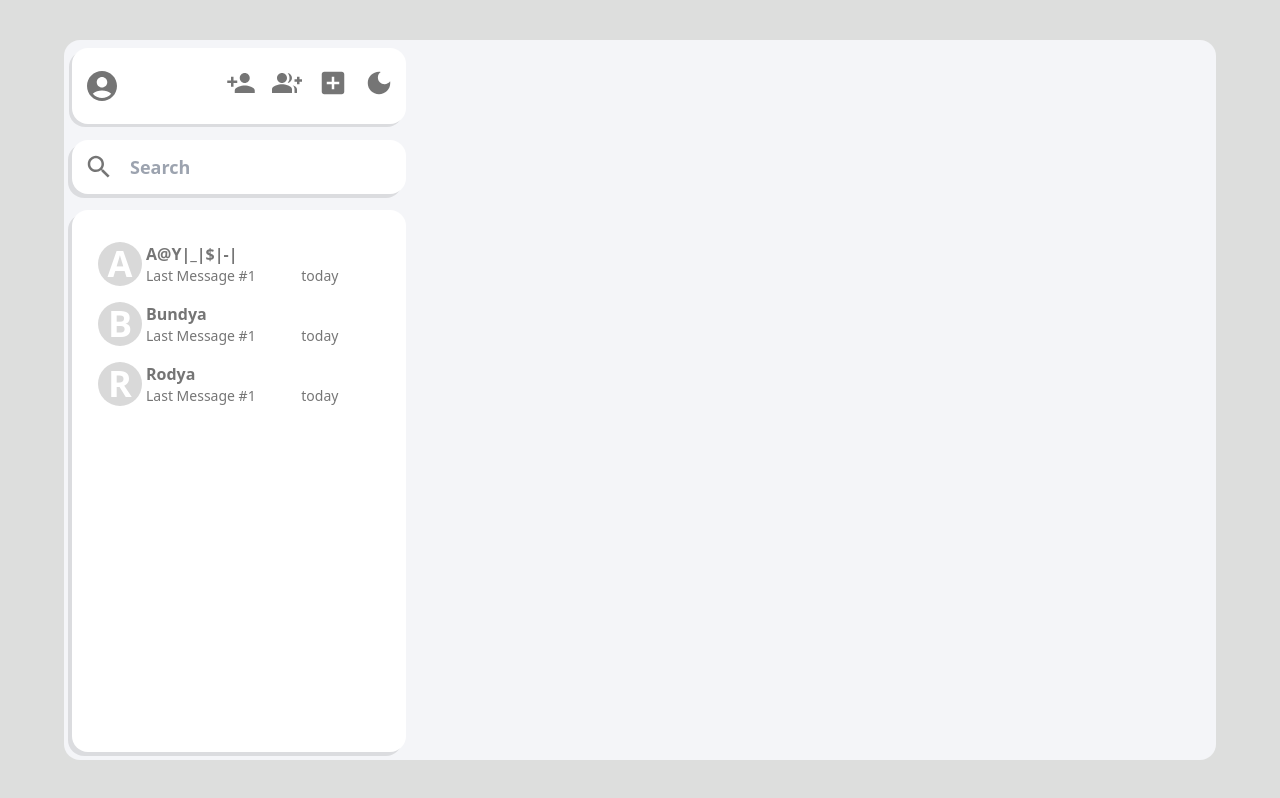
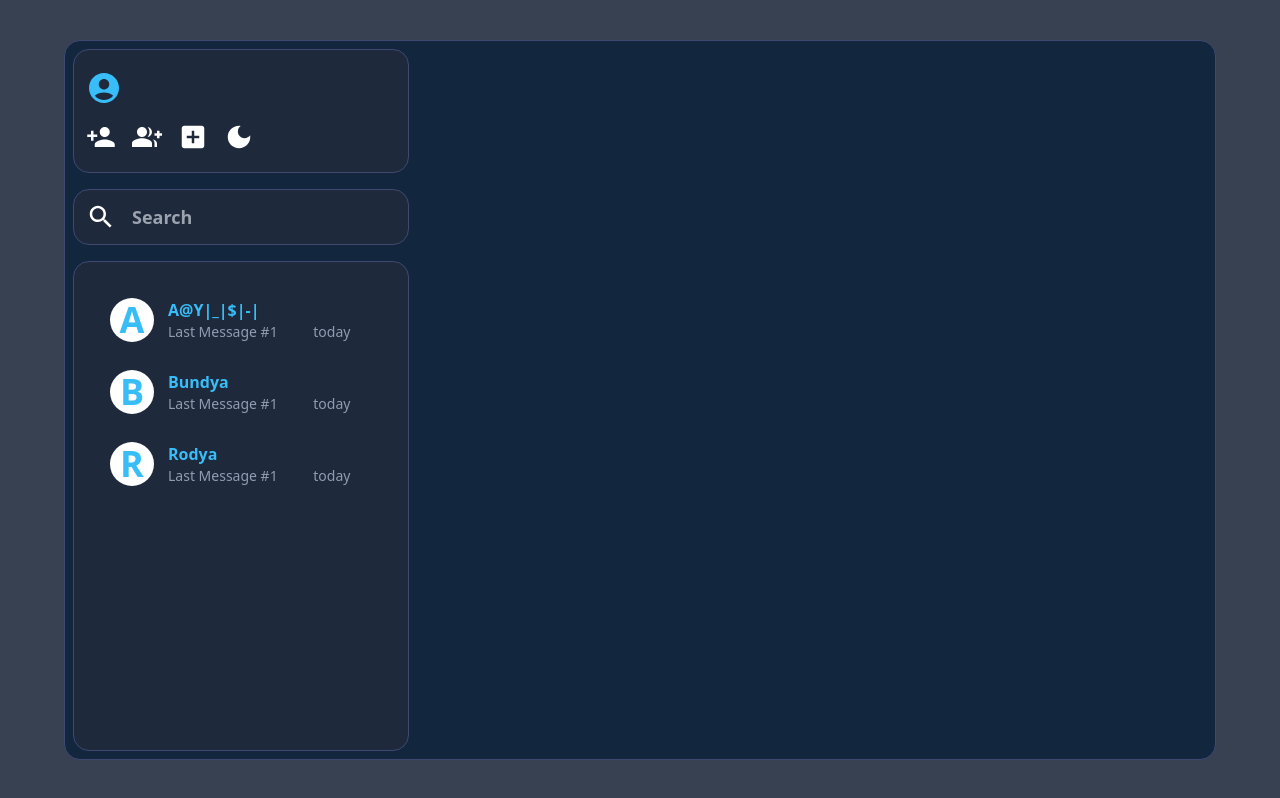
Before and after one commit to ayush11-ap/Backend_Projects, a React (Vite) app in the folder Chat_Application/: page /app in a window 1280 px wide. Built offline with nearby package versions, Linux system fonts and the light colour scheme.

Commit message:
Day 9 of Creating Chat Application

```diff
--- a/Chat_Application/src/App.jsx
+++ b/Chat_Application/src/App.jsx
@@ -11,7 +11,7 @@ import ConversationData from "./Components/ConversationData.jsx";
 const App = () => {
   return (
     <div>
-      <div className="lg:bg-[#dddedd] lg:min-h-[100vh] lg:flex lg:justify-center lg:items-center lg:overflow-hidden">
+      <div className="lg:bg-[#dddedd] lg:min-h-[100vh] lg:flex lg:justify-center lg:items-center lg:overflow-hidden dark:bg-gray-700">
         {/* <MainContainer /> */}
         <Routes>
           <Route path="/" element={<Login />} />
--- a/Chat_Application/src/Components/ConversationData.jsx
+++ b/Chat_Application/src/Components/ConversationData.jsx
@@ -1,25 +1,59 @@
+import { DarkMode } from "@mui/icons-material";
 import React from "react";
 import { useNavigate } from "react-router-dom";
+import { useDispatch, useSelector } from "react-redux";
 
 const ConversationData = ({ props }) => {
   const navigate = useNavigate();
+
+  const dispatch = useDispatch();
+  const darkMode = useSelector((state) => state.themeKey); // Redux state for theme
+
+  // Apply theme to the entire app
+  if (darkMode) {
+    document.body.classList.add("dark");
+  } else {
+    document.body.classList.remove("dark");
+  }
   return (
     <div
       onClick={() => {
         navigate("chat");
       }}
-      className="conversation-container lg:grid lg:grid-cols-[32px_auto_auto] lg:grid-rows-[auto_auto] lg:gap-x-2.5 lg:p-1.25 lg:my-4 lg:mx-3 lg:rounded-[20px] hover:bg-[#d9d9d9] active:bg-white duration-500"
+      className={`conversation-container lg:grid lg:grid-cols-[52px_auto_auto] lg:grid-rows-[auto_auto] lg:gap-x-2.5 lg:p-1.25 lg:py-2 lg:my-3 lg:mx-3 lg:rounded-[20px]  ${
+        darkMode
+          ? "dark:text-[#38BDF8]"
+          : "hover:bg-[#d9d9d9] active:bg-white duration-500"
+      }`}
     >
-      <p className="con-icon lg:[grid-area:1/1/3/2] lg:flex lg:justify-center lg:items-center lg:bg-[#d9d9d9] lg:font-sans lg:text-4xl lg:font-bold lg:text-white lg:h-11 lg:w-11 lg:p-1 lg:rounded-full lg:justify-self-center lg:self-center">
+      <p
+        className={`con-icon lg:[grid-area:1/1/3/2] lg:flex lg:justify-center lg:items-center  lg:font-sans lg:text-4xl lg:font-bold  lg:h-11 lg:w-11 lg:p-1 lg:rounded-full lg:justify-self-center lg:self-center ${
+          darkMode
+            ? "dark:bg-white dark:text-[#38BDF8]"
+            : "lg:bg-[#d9d9d9] lg:text-white"
+        }`}
+      >
         {props.name[0]}
       </p>
-      <p className="con-title lg:[grid-area:1/2/2/4] font-bold text-[rgba(0,0,0,0.54)]">
+      <p
+        className={`con-title lg:[grid-area:1/2/2/4] font-bold  ${
+          darkMode ? "dark:text-[#38BDF8]" : "text-[rgba(0,0,0,0.54)]"
+        }`}
+      >
         {props.name}
       </p>
-      <p className="con-lastMessage lg:text-sm text-[rgba(0,0,0,0.54)]">
+      <p
+        className={`con-lastMessage lg:text-sm  ${
+          darkMode ? "dark:text-[#8F9DB2]" : "text-[rgba(0,0,0,0.54)]"
+        }`}
+      >
         {props.lastMessage}
       </p>
-      <p className="con-timeStamp lg:text-sm text-[rgba(0,0,0,0.54)]">
+      <p
+        className={`con-timeStamp lg:text-sm  ${
+          darkMode ? "dark:text-[#8F9DB2]" : "text-[rgba(0,0,0,0.54)]"
+        }`}
+      >
         {props.timeStamp}
       </p>
     </div>
@@ -27,3 +61,5 @@ const ConversationData = ({ props }) => {
 };
 
 export default ConversationData;
+
+//dark:text-[#8F9DB2]
--- a/Chat_Application/src/Components/MainContainer.jsx
+++ b/Chat_Application/src/Components/MainContainer.jsx
@@ -17,7 +17,7 @@ const MainContainer = () => {
   //   },
   // ]);
   return (
-    <div className="main-container lg:bg-[#f4f5f8] lg:h-[90vh] lg:w-[90vw] lg:rounded-2xl lg:flex">
+    <div className="main-container lg:bg-[#f4f5f8] lg:h-[90vh] lg:w-[90vw] lg:rounded-2xl lg:flex dark:bg-[#12273E] dark:border-[0.5px] dark:border-[#404872]">
       <Sidebar />
       <Outlet />
     </div>
--- a/Chat_Application/src/Components/Sidebar.jsx
+++ b/Chat_Application/src/Components/Sidebar.jsx
@@ -1,4 +1,4 @@
-import React, { useState } from "react";
+import React from "react";
 import AccountCircleIcon from "@mui/icons-material/AccountCircle";
 import PersonAddIcon from "@mui/icons-material/PersonAdd";
 import GroupAddIcon from "@mui/icons-material/GroupAdd";
@@ -11,20 +11,21 @@ import ConversationData from "./ConversationData";
 import { useNavigate } from "react-router-dom";
 import "./style.css";
 import { useDispatch, useSelector } from "react-redux";
+import { toggleTheme } from "../Features/themeSlice";
 
 const Sidebar = () => {
   const navigate = useNavigate();
+  const dispatch = useDispatch();
+  const darkMode = useSelector((state) => state.themeKey); // Redux state for theme
 
-  const dispatch = useDispatch();
-  const [dark, setDark] = useState(true);
-  // const lightTheme = useSelector((state) => state.themeKey);
+  // Apply theme to the entire app
+  if (darkMode) {
+    document.body.classList.add("dark");
+  } else {
+    document.body.classList.remove("dark");
+  }
 
-  const darkModeHandler = () => {
-    setDark(!dark);
-    document.body.classList.toggle("dark");
-  };
-
-  const [conversations, setConversations] = useState([
+  const [conversations] = React.useState([
     {
       name: "A@Y|_|$|-|",
       lastMessage: "Last Message #1",
@@ -47,56 +48,67 @@ const Sidebar = () => {
 
   return (
     <div className="sidebar-container lg:flex lg:flex-[0.3] lg:flex-col">
-      <div className="sb-header lg:bg-white dark:bg-blue-900  lg:rounded-2xl lg:py-3 lg:px-1 lg:m-2 lg:flex lg:justify-between shadow-[-3px_3px_0px_0px_rgba(0,_0,_0,_0.1)]">
+      <div
+        className={`sb-header bg-white rounded-2xl py-3 px-1 m-2 flex justify-between flex-col  ${
+          darkMode
+            ? "dark:bg-[#1E293B] dark:border-[0.2px] dark:border-[#404872]"
+            : "shadow-[-3px_3px_0px_0px_rgba(0,_0,_0,_0.1)]"
+        }`}
+      >
         <div>
           <IconButton>
-            <AccountCircleIcon className="account-icon dark:text-white" />
+            <AccountCircleIcon className="account-icon dark:text-[#38BDF8]" />
           </IconButton>
         </div>
         <div>
-          <IconButton
-            onClick={() => {
-              navigate("users");
-            }}
-          >
-            <PersonAddIcon className="icon" />
+          <IconButton onClick={() => navigate("users")}>
+            <PersonAddIcon className="icon dark:text-white" />
           </IconButton>
-          <IconButton
-            onClick={() => {
-              navigate("groups");
-            }}
-          >
-            <GroupAddIcon className="icon" />
+          <IconButton onClick={() => navigate("groups")}>
+            <GroupAddIcon className="icon dark:text-white" />
           </IconButton>
-          <IconButton
-            onClick={() => {
-              navigate("createGroups");
-            }}
-          >
-            <AddBoxIcon className="icon" />
+          <IconButton onClick={() => navigate("createGroups")}>
+            <AddBoxIcon className="icon dark:text-white" />
           </IconButton>
-          <IconButton onClick={() => darkModeHandler()}>
-            {dark && <DarkModeIcon className="icon" />}
-            {!dark && <LightModeIcon className="icon" />}
+          <IconButton onClick={() => dispatch(toggleTheme())}>
+            {darkMode ? (
+              <DarkModeIcon className="icon dark:text-white" />
+            ) : (
+              <LightModeIcon className="icon " />
+            )}
           </IconButton>
         </div>
       </div>
-      <div className="sb-search lg:bg-white lg:rounded-2xl lg:py-1 lg:px-1 lg:m-2 lg:flex lg:items-center shadow-[-4px_4px_0px_0px_rgba(0,_0,_0,_0.1)]">
+      <div
+        className={`sb-search hidden md:block lg:bg-white lg:rounded-2xl lg:py-1 lg:px-1 lg:m-2 lg:flex lg:items-center ${
+          darkMode
+            ? "dark:bg-[#1E293B] dark:border-[0.2px] dark:border-[#404872]"
+            : "shadow-[-4px_4px_0px_0px_rgba(0,_0,_0,_0.1)]"
+        }`}
+      >
         <IconButton>
-          <SearchIcon className="icon" />
+          <SearchIcon className="icon dark:text-white" />
         </IconButton>
         <input
           type="text"
           placeholder="Search"
-          className="lg:outline-0 lg:outline-none lg:ml-2 lg:text-lg lg:font-sans lg:font-semibold lg:text-gray-600 "
+          className={`lg:outline-0 lg:outline-none lg:ml-2 lg:text-lg lg:font-sans lg:font-semibold  ${
+            darkMode
+              ? "dark:bg-[#1E293B] dark:text-[#8F9DB2] "
+              : "lg:text-gray-600"
+          }`}
         />
       </div>
-      <div className="sb-conversations lg:bg-white lg:rounded-2xl lg:py-4 lg:px-5 lg:m-2 lg:flex-1 shadow-[-4px_4px_0px_0px_rgba(0,_0,_0,_0.1)]">
-        {conversations.map((conversation) => {
-          return (
-            <ConversationData key={conversation.id} props={conversation} />
-          );
-        })}
+      <div
+        className={`sb-conversations hidden md:block lg:block lg:bg-white lg:rounded-2xl lg:py-4 lg:px-5 lg:m-2 lg:flex-1  ${
+          darkMode
+            ? "dark:bg-[#1E293B] dark:border-[0.2px] dark:border-[#404872]"
+            : "shadow-[-4px_4px_0px_0px_rgba(0,_0,_0,_0.1)]"
+        }`}
+      >
+        {conversations.map((conversation) => (
+          <ConversationData key={conversation.id} props={conversation} />
+        ))}
       </div>
     </div>
   );
--- a/Chat_Application/src/Components/style.css
+++ b/Chat_Application/src/Components/style.css
@@ -19,3 +19,5 @@
   width: 1.25em !important;
   height: 1.25em !important;
 }
+
+/* index.css or global stylesheet */
--- a/Chat_Application/src/Features/themeSlice.jsx
+++ b/Chat_Application/src/Features/themeSlice.jsx
@@ -2,11 +2,9 @@ import { createSlice } from "@reduxjs/toolkit";
 
 export const themeSlice = createSlice({
   name: "themeSlice",
-  initialState: true,
+  initialState: true, // true = dark mode
   reducers: {
-    toggleTheme: (state) => {
-      return (state = !state);
-    },
+    toggleTheme: (state) => !state, // toggle between true/false
   },
 });
 
```
Also changed, not shown: 1 other file (tests, documents, lock files or other folders).
